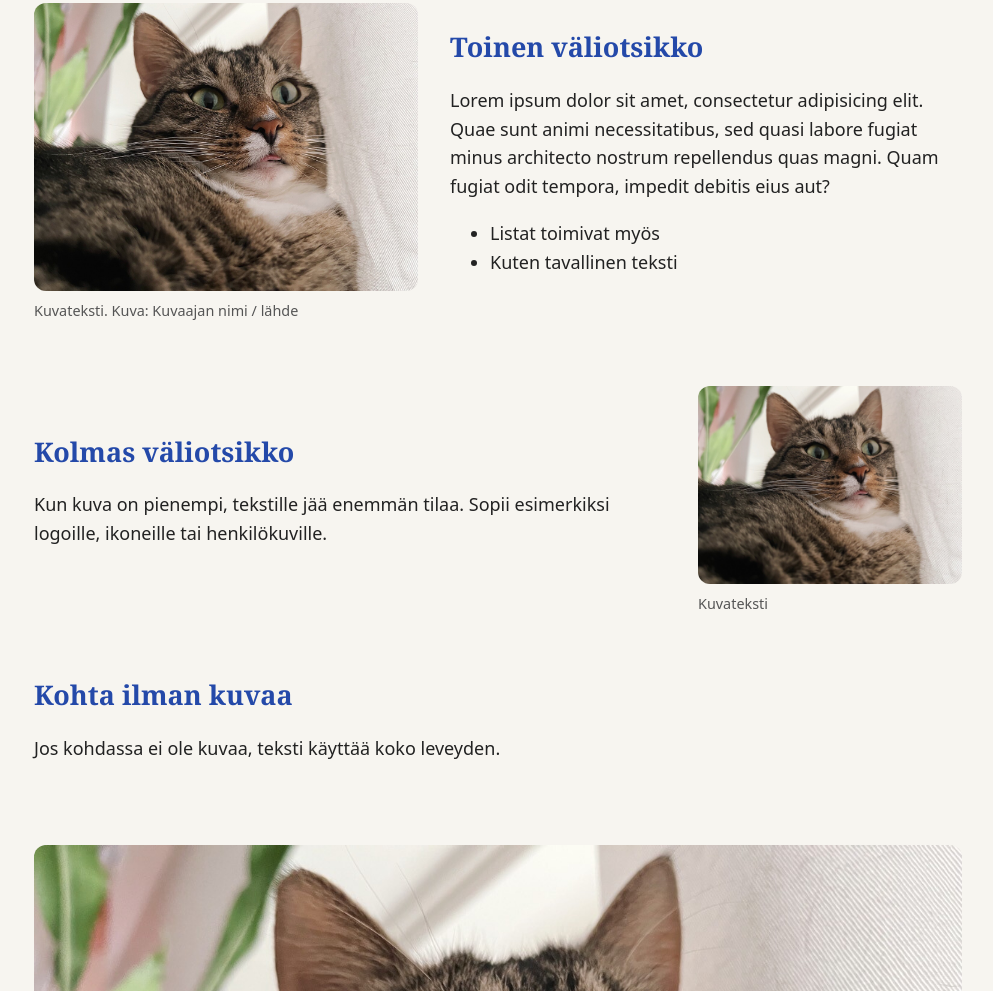
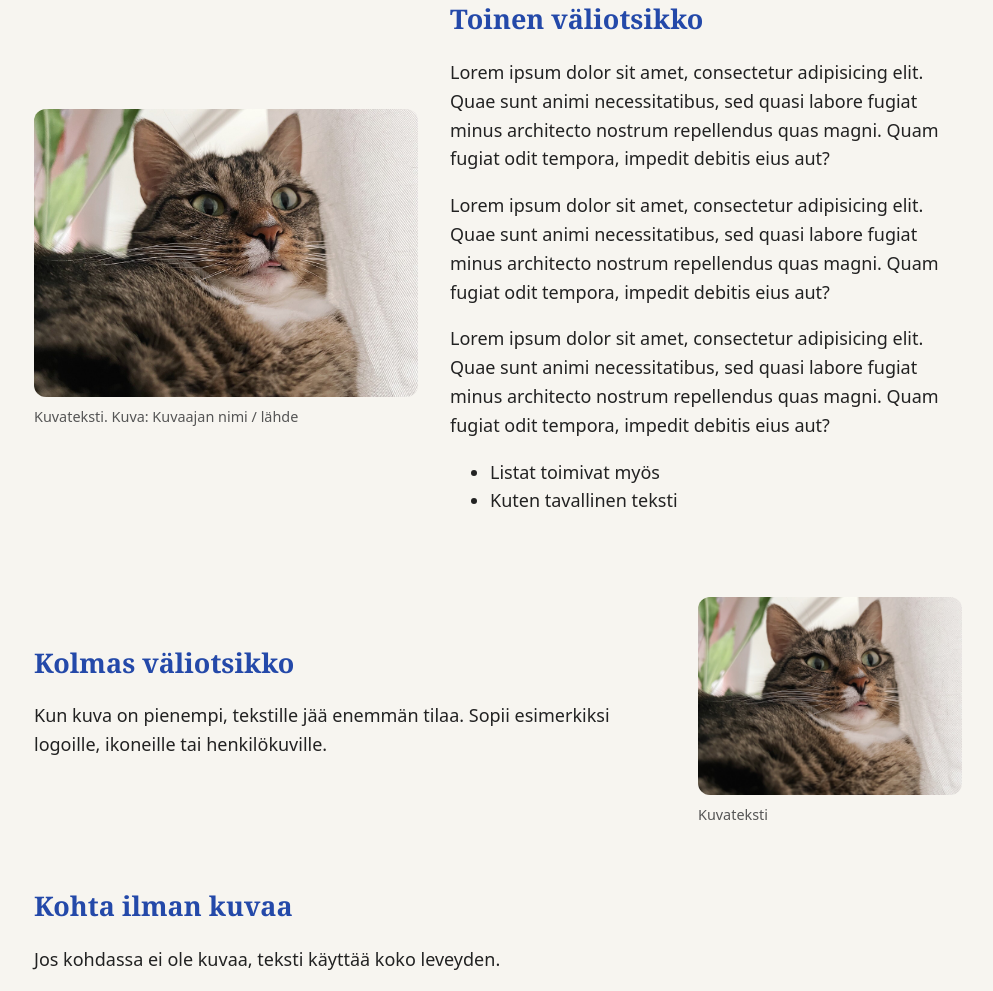
Before and after one commit to esalho/SampleSite-003, a plain HTML site: page index.html in a window 1280 px wide. Shown: the part 743-1734 px from the top of the page, without its empty margins (142-1135 px from the left). Drawn offline with Linux system fonts and the light colour scheme.

Commit message:
ReadMe info

```diff
--- a/index.html
+++ b/index.html
@@ -44,6 +44,12 @@
         <div class="teksti">
           <h2>Toinen väliotsikko</h2>
           <p>
+            Lorem ipsum dolor sit amet, consectetur adipisicing elit. Quae sunt animi necessitatibus, sed quasi labore fugiat minus architecto nostrum repellendus quas magni. Quam fugiat odit tempora, impedit debitis eius aut?
+          </p>
+            <p>
+            Lorem ipsum dolor sit amet, consectetur adipisicing elit. Quae sunt animi necessitatibus, sed quasi labore fugiat minus architecto nostrum repellendus quas magni. Quam fugiat odit tempora, impedit debitis eius aut?
+          </p>
+            <p>
             Lorem ipsum dolor sit amet, consectetur adipisicing elit. Quae sunt animi necessitatibus, sed quasi labore fugiat minus architecto nostrum repellendus quas magni. Quam fugiat odit tempora, impedit debitis eius aut?
           </p>
           <ul>
```
Also changed, not shown: 1 other file.
